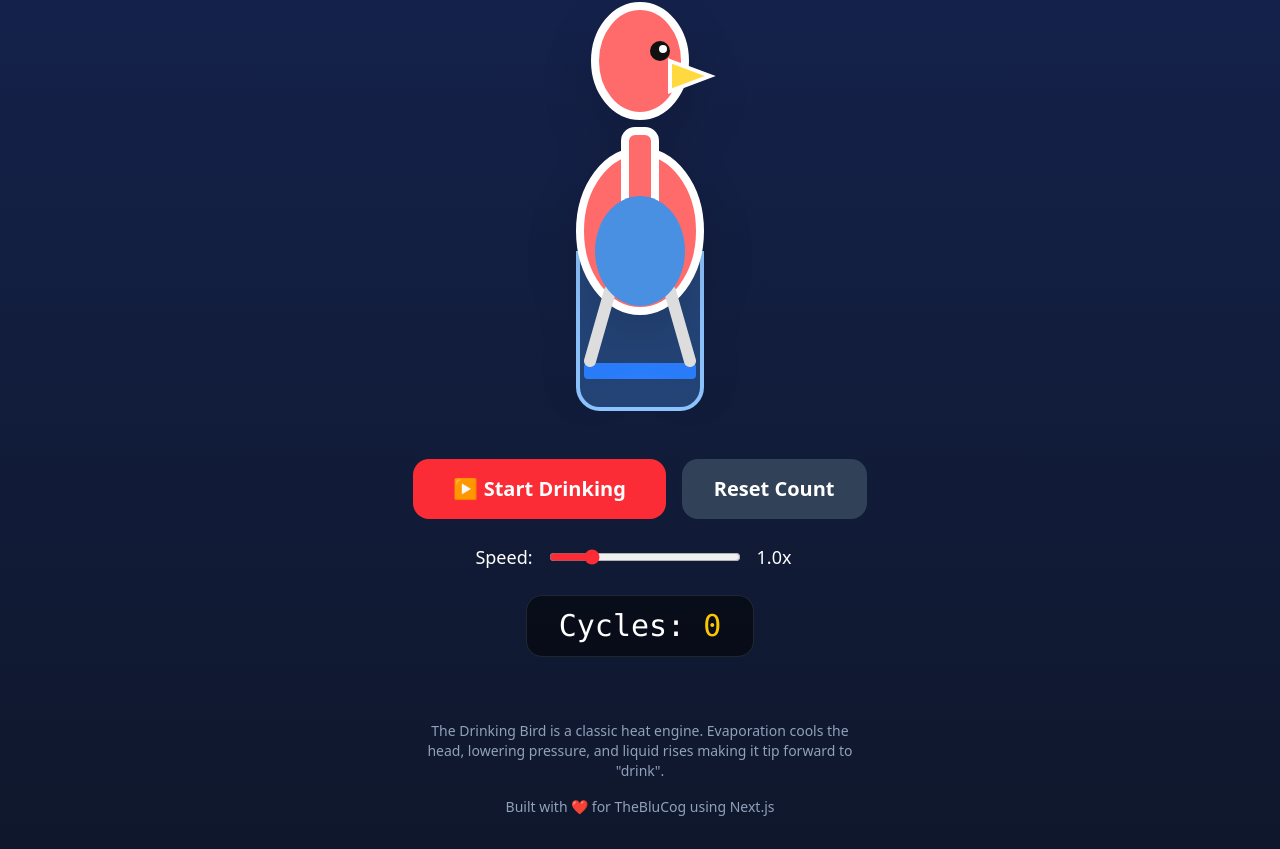
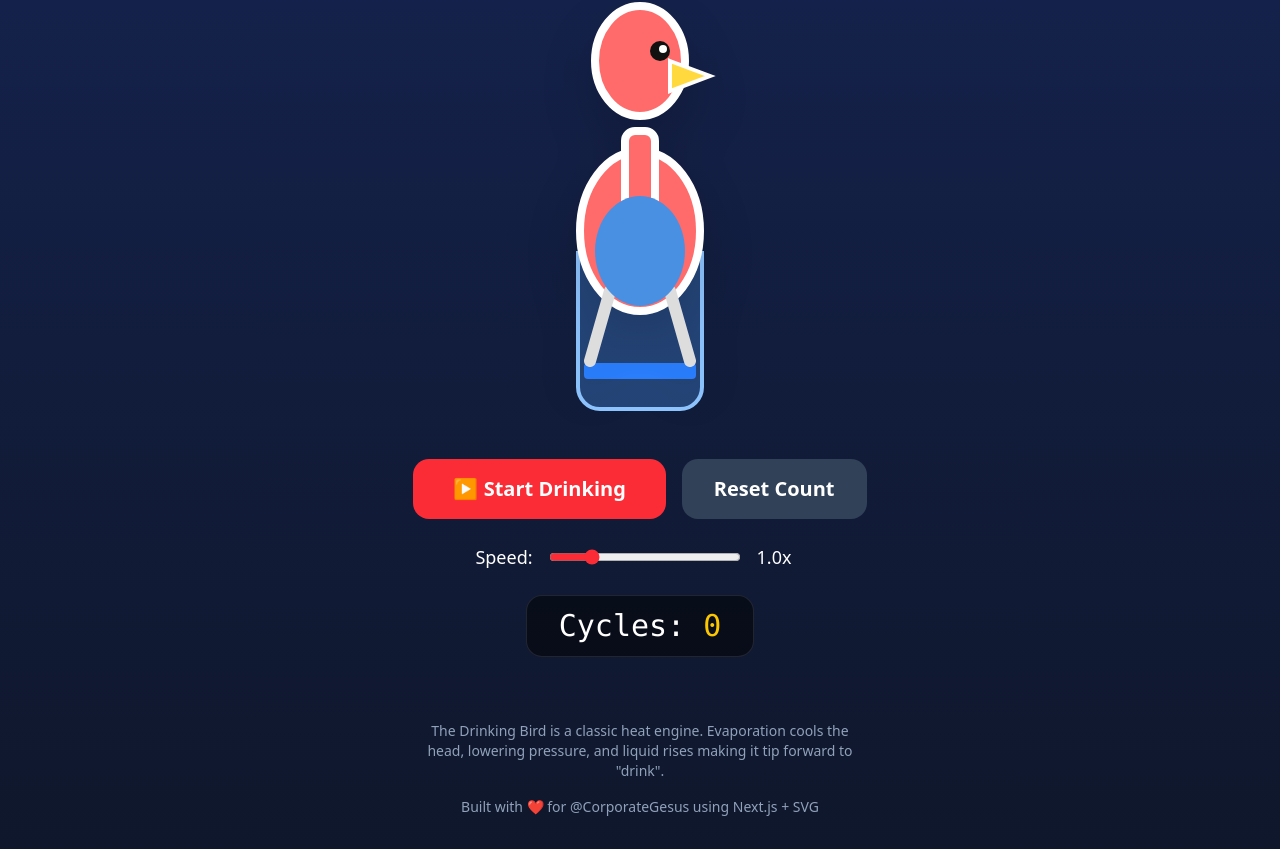
Before and after one commit to TheBluCog/thedrinkingcog, a Next.js app: page / in a window 1280 px wide. Shown: the part 301-1150 px from the top of the page. Built offline with nearby package versions, Linux system fonts and the light colour scheme.

Commit message:
Ensure page.tsx is clean and self-contained

```diff
--- a/app/page.tsx
+++ b/app/page.tsx
@@ -107,7 +107,7 @@ export default function DrinkingBirdApp() {
 
       <div className="mt-16 max-w-md text-center text-sm text-slate-400">
         <p>The Drinking Bird is a classic heat engine. Evaporation cools the head, lowering pressure, and liquid rises making it tip forward to "drink".</p>
-        <p className="mt-4">Built with ❤️ for TheBluCog using Next.js</p>
+        <p className="mt-4">Built with ❤️ for @CorporateGesus using Next.js + SVG</p>
       </div>
 
       <style jsx>{`
```
